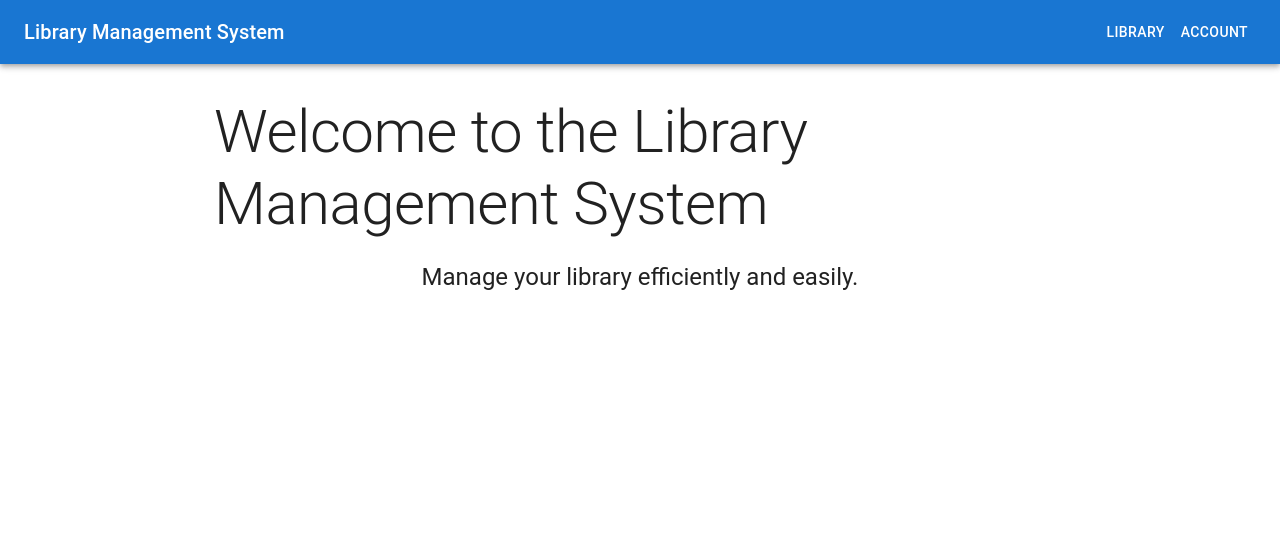
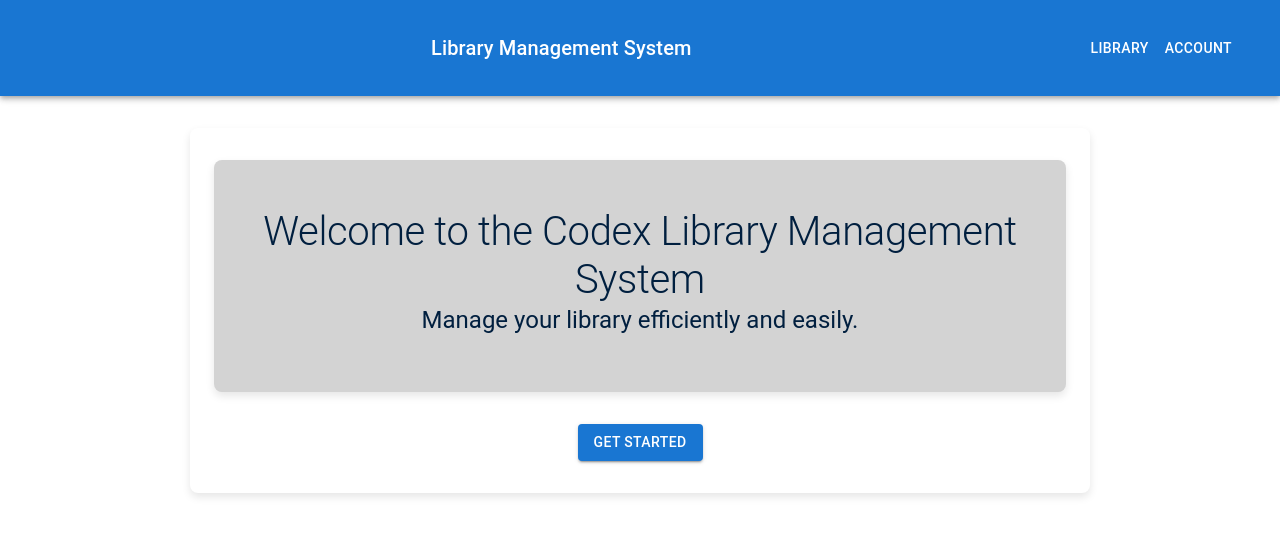
Before and after one commit to skruffy-git/library-management-frontend, a React (Create React App) app: page / in a window 1280 px wide. Shown: the top 536 px of the page. Built offline with nearby package versions, Linux system fonts and the light colour scheme; no server answers.

Commit message:
Style modfication to site

```diff
--- a/src/components/Home.js
+++ b/src/components/Home.js
@@ -3,19 +3,23 @@
 import React from 'react';
 import { Container, Typography, Button, Box } from '@mui/material';
 import { useNavigate } from 'react-router-dom';
+import '../styles/styles.css';
 
 const Home = () => {
     const navigate = useNavigate();
 
     return (
-        <Container component="main" maxWidth="md" sx={{ mt: 4 }}>
+        <Container component="main" maxWidth="md" sx={{ mt: 4 }} className="container">
             <Box sx={{ display: 'flex', flexDirection: 'column', alignItems: 'center' }}>
-                <Typography variant="h2" component="h1" gutterBottom>
-                    Welcome to the Library Management System
-                </Typography>
-                <Typography variant="h5" component="h2" gutterBottom>
-                    Manage your library efficiently and easily.
-                </Typography>
+                <div className="home-banner">
+                    <Typography variant="h2" component="h1" gutterBottom className="home-title">
+                        Welcome to the Codex Library Management System
+                    </Typography>
+                    <Typography variant="h5" component="h2" gutterBottom className="home-subtitle">
+                        Manage your library efficiently and easily.
+                    </Typography>
+                </div>
+                <Button variant="contained" className="button" onClick={() => navigate('/get-started')}>Get Started</Button>
             </Box>
         </Container>
     );
--- a/src/pages/Library.js
+++ b/src/pages/Library.js
@@ -54,7 +54,7 @@ const Library = () => {
                     onChange={(e) => setTitle(e.target.value)}
                     required
                     fullWidth
-                    sx={{ mb: 2 }}
+                    sx={{ mb: 2, backgroundColor: 'white' }}
                 />
                 <TextField
                     label="Author"
@@ -63,7 +63,7 @@ const Library = () => {
                     onChange={(e) => setAuthor(e.target.value)}
                     required
                     fullWidth
-                    sx={{ mb: 2 }}
+                    sx={{ mb: 2, backgroundColor: 'white' }}
                 />
                 <Button type="submit" variant="contained" color="primary">
                     Add Book
--- /dev/null
+++ b/src/styles/styles.css
@@ -0,0 +1,120 @@
+
+:root {
+  --primary-color: #001f3f;
+  --primary-text-color: #ffffff;
+  --accent-color: #d3d3d3;
+  --button-color: #28a745;
+  --button-hover-color: #218838;
+}
+
+body {
+  margin: 0;
+  padding: 0;
+  font-family: 'Arial', sans-serif;
+  background-color: var(--primary-color);
+  color: var(--primary-text-color);
+  min-height: 100vh;
+  display: flex;
+  flex-direction: column;
+}
+
+header {
+  background-color: var(--primary-color);
+  color: var(--primary-text-color);
+  padding: 1rem;
+  text-align: center;
+  box-shadow: 0px 4px 8px rgba(0, 0, 0, 0.2);
+}
+
+.container {
+  flex: 1;
+  background-color: var(--primary-text-color);
+  color: var(--primary-color);
+  padding: 2rem;
+  border-radius: 8px;
+  margin: 2rem auto;
+  max-width: 800px;
+  box-shadow: 0px 4px 8px rgba(0, 0, 0, 0.1);
+}
+
+h1, h2, h3 {
+  color: var(--primary-color);
+}
+
+a {
+  color: var(--primary-color);
+  text-decoration: none;
+}
+
+a:hover {
+  text-decoration: underline;
+}
+
+button {
+  background-color: var(--button-color);
+  color: var(--primary-text-color);
+  border: none;
+  padding: 0.75rem 1.5rem;
+  margin-top: 1rem;
+  border-radius: 4px;
+  cursor: pointer;
+  transition: background-color 0.3s ease;
+}
+
+button:hover {
+  background-color: var(--button-hover-color);
+}
+
+.alert {
+  background-color: var(--button-color);
+  color: var(--primary-text-color);
+  padding: 1rem;
+  border-radius: 4px;
+  margin-bottom: 1rem;
+  text-align: center;
+}
+
+.footer {
+  background-color: var(--primary-color);
+  color: var(--primary-text-color);
+  padding: 1rem;
+  text-align: center;
+  margin-top: auto;
+}
+
+
+.home-banner {
+  background-color: var(--accent-color);
+  color: var(--primary-color);
+  padding: 3rem;
+  text-align: center;
+  border-radius: 8px;
+  box-shadow: 0px 4px 8px rgba(0, 0, 0, 0.1);
+  margin-bottom: 2rem;
+}
+
+.home-banner h1 {
+  margin: 0;
+  font-size: 2.5rem;
+}
+
+.home-banner p {
+  font-size: 1.25rem;
+  margin-top: 1rem;
+}
+
+
+@media (max-width: 768px) {
+  .container {
+    padding: 1rem;
+    margin: 1rem;
+  }
+
+  .home-banner {
+    padding: 2rem;
+  }
+
+  button {
+    padding: 0.5rem 1rem;
+  }
+}
```
Also changed, not shown: 1 other file (tests, documents, lock files or other folders).
